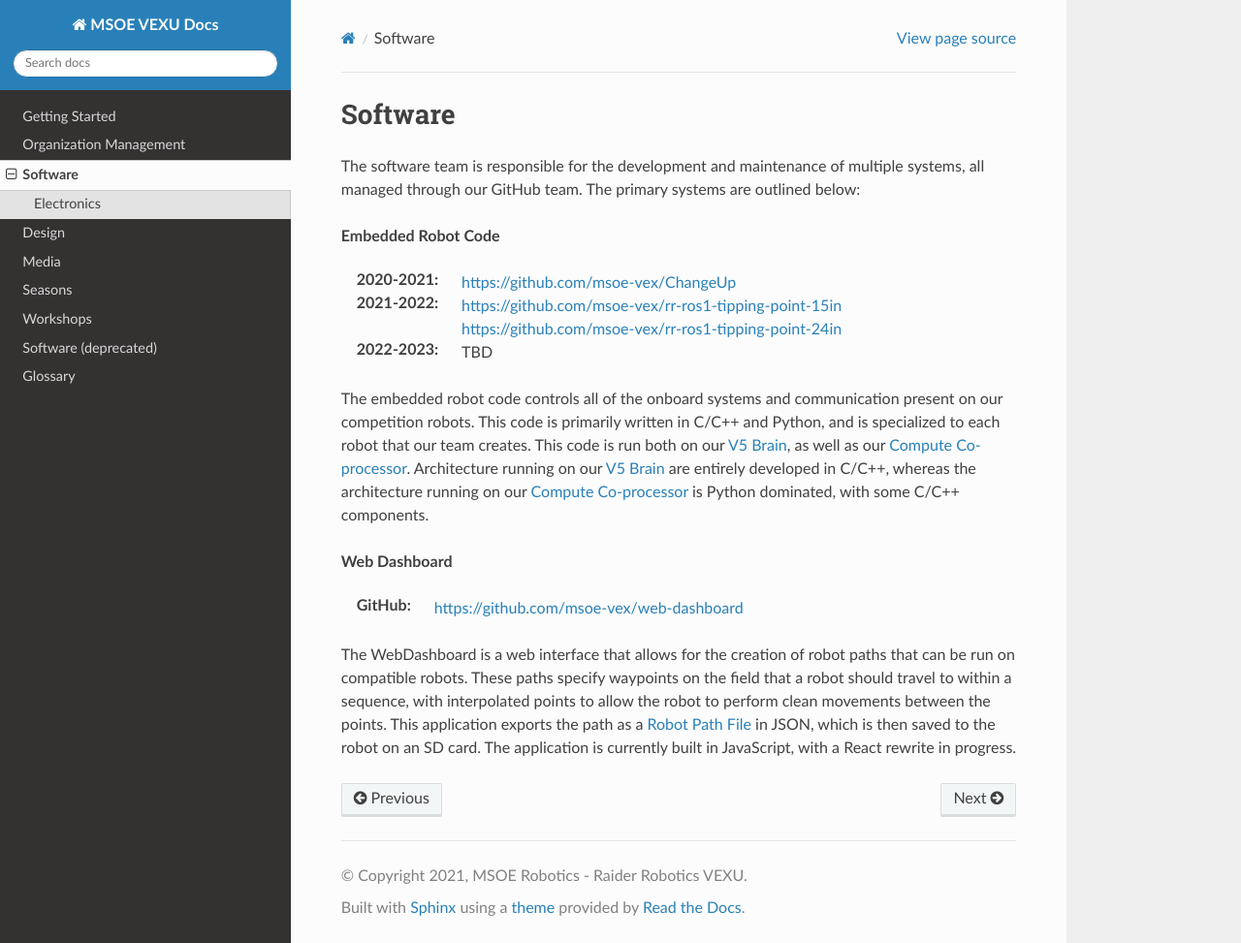
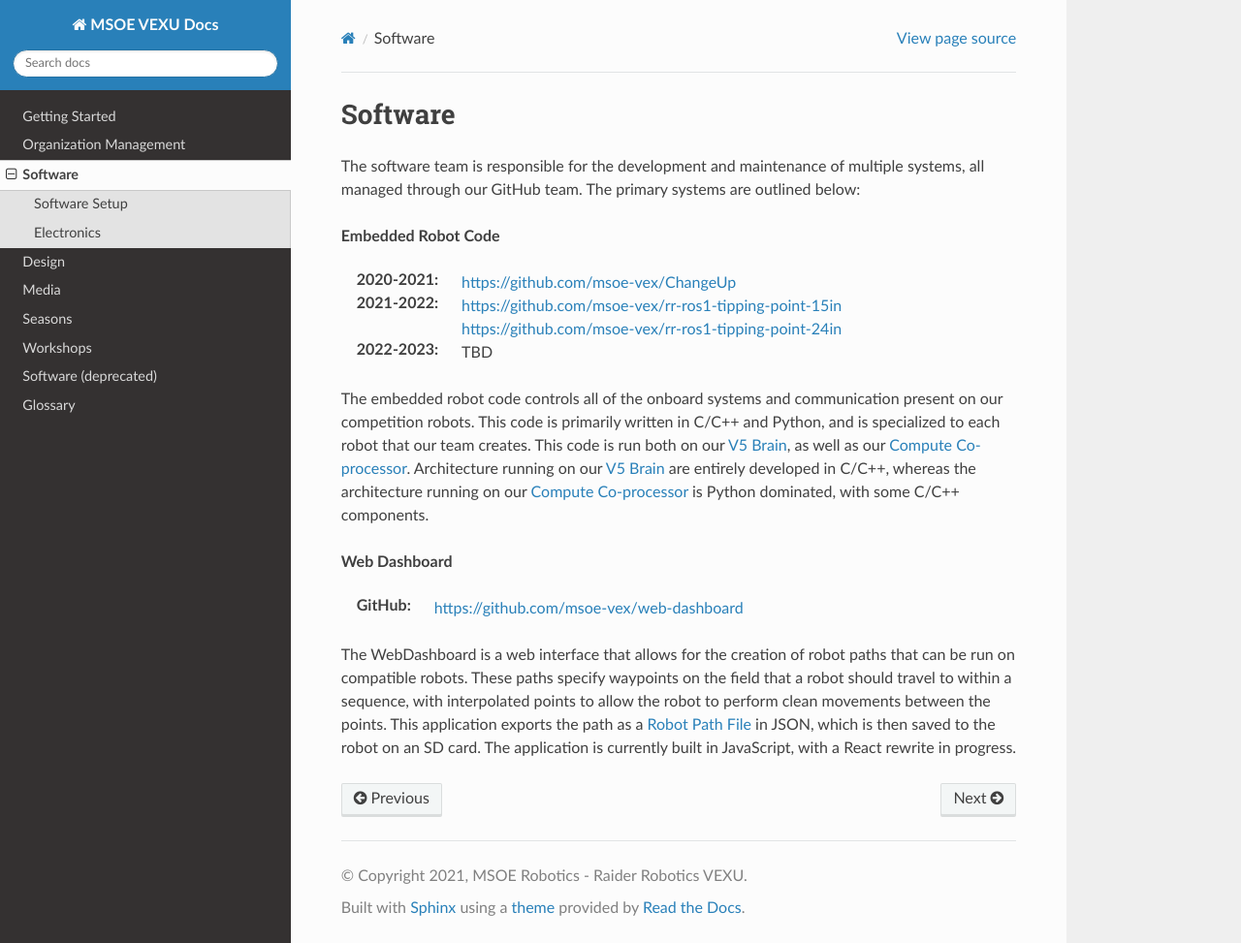
Before and after one commit to msoe-vex/docs, a Sphinx documentation site: the page built from source/software/software.rst, in a window 1280 px wide and 973 px high. Shown: the whole window at 97% size. Built offline with Sphinx 7.4.7 and the Read the Docs theme 2.0.0, drawn with Linux system fonts in a browser that asks for light colours.

Commit message:
Add software setup page

```diff
--- a/source/software/electronics/pcb-design.rst
+++ b/source/software/electronics/pcb-design.rst
@@ -1,5 +1,3 @@
-.. This document creates a brief overview of this documentation
-
 Designing a PCB
 ===============
 
--- /dev/null
+++ b/source/software/software-setup/software-setup.rst
@@ -0,0 +1,6 @@
+Software Setup
+==============
+
+1. Join the team discord.
+
+2.
--- a/source/software/software.rst
+++ b/source/software/software.rst
@@ -29,4 +29,5 @@
 .. toctree::
    :hidden:
 
+   software-setup/software-setup
    electronics/electronics
```
